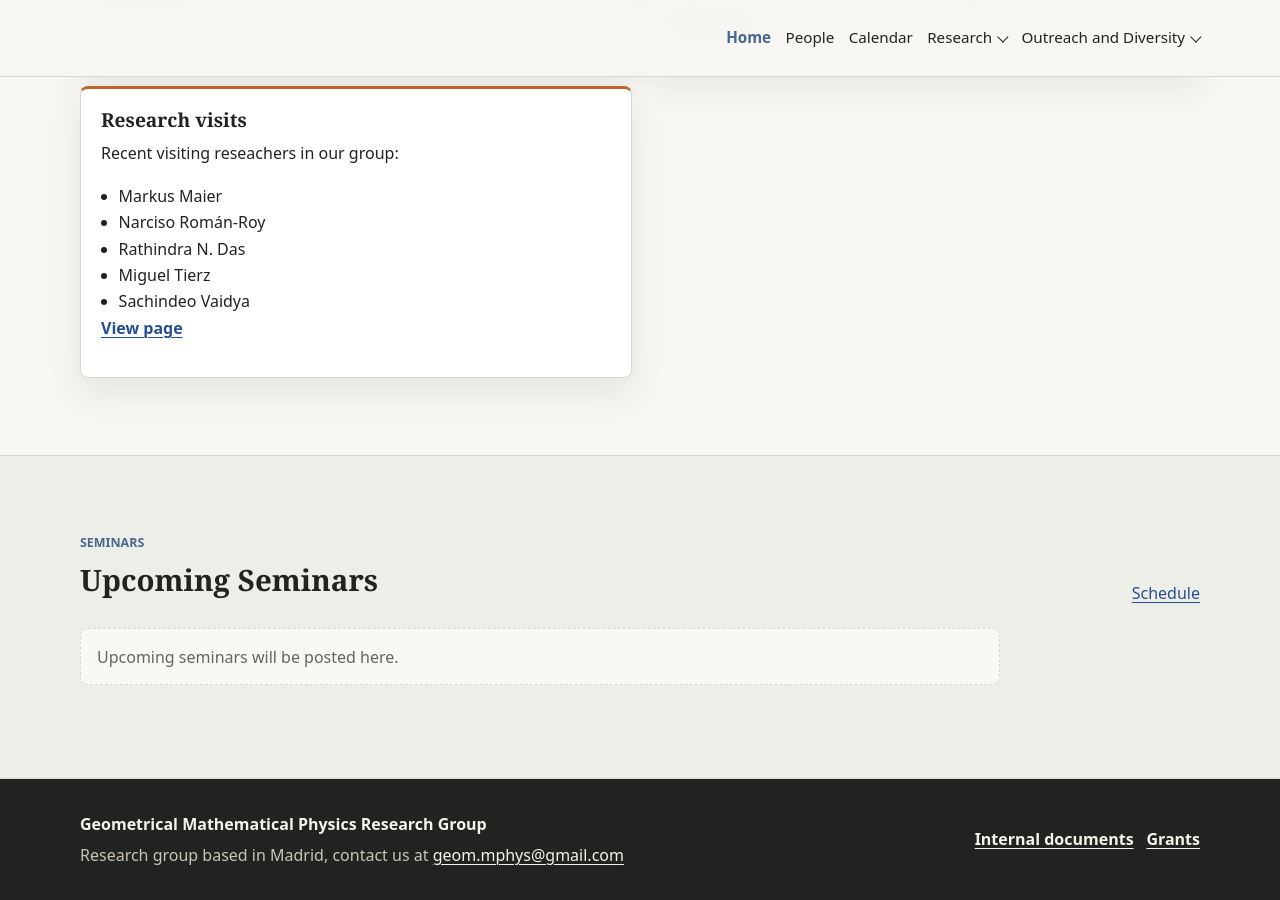
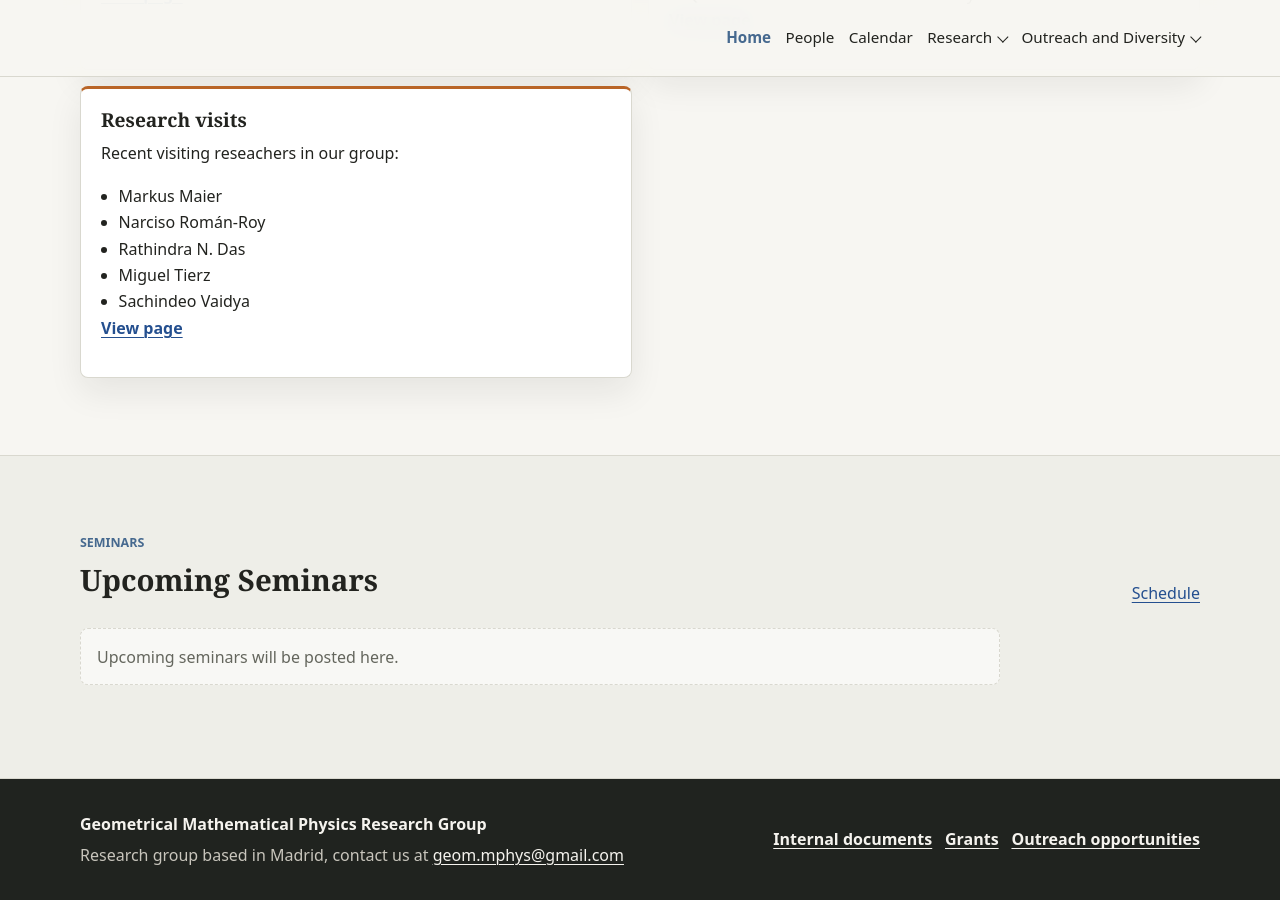
Before and after one commit to GeomMPhys/geommphys.github.io, a Jekyll site: the page built from index.md, in a window 1280 px wide and 900 px high, scrolled down 1475 px. Built offline with Jekyll 4.4.1, drawn with Linux system fonts in a browser that asks for light colours.

Commit message:
Add Outreach opportunities footer link
Co-Authored-By: Claude Opus 4.8 (1M context) <noreply@anthropic.com>

```diff
--- a/_data/site.yml
+++ b/_data/site.yml
@@ -26,3 +26,5 @@ links:
     url: "https://github.com/GeomMPhys/group-documents"
   - label: "Grants"
     url: "https://github.com/GeomMPhys/group-documents/tree/main/grants"
+  - label: "Outreach opportunities"
+    url: "https://github.com/GeomMPhys/group-documents/tree/main/outreach"
```
